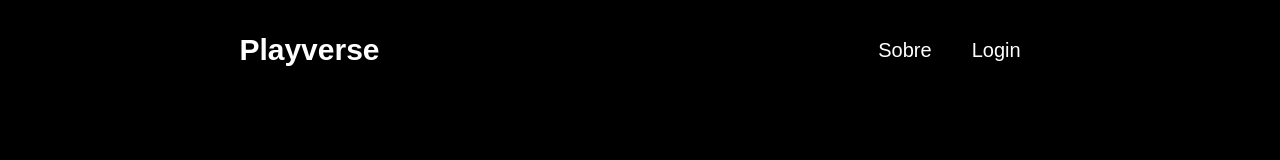
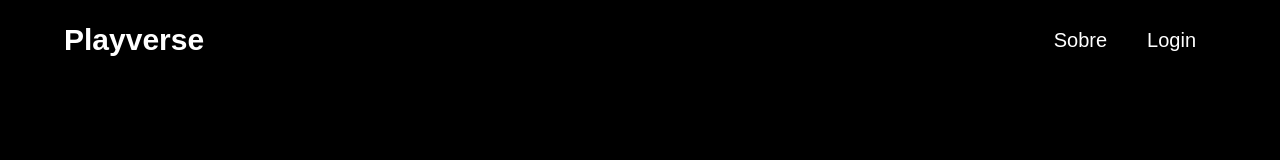
Before and after one commit to ArthurscBR/site-responsivo-dev-web, a website built with Vite: page about.html in a window 1280 px wide. Built offline with nearby package versions, Linux system fonts and the light colour scheme.

Commit message:
melhoria no visual da barra de navegacao e ajuste de redirecionamento da logo principal

```diff
--- a/about.html
+++ b/about.html
@@ -8,7 +8,7 @@
   </head>
   <body>
       <nav class="navbar">
-        <h1><a href="">Playverse</a></h1>
+        <h1><a href="index.html">Playverse</a></h1>
         <div class="menus">
           <ul>
             <li><a href="about.html">Sobre</a></li>
--- a/src/style.css
+++ b/src/style.css
@@ -24,13 +24,14 @@ body {
 .navbar {
   background-color: var(--primary-color);
   color: var(--secondary-color);
-  width: auto;
-  height: 100px;
+  height: 80px;
   display: flex;
-  justify-content: space-around;
+  justify-content: space-between;
   align-items: center;
   font-size: 20px;
+  padding: 0 5%;
   transition: width 1s ease, height 1s ease, font-size 0.4s ease;
+
 }
 
 .navbar a{
```
Also changed, not shown: index.html (+1 -1 lines), login.html (+1 -1 lines).
